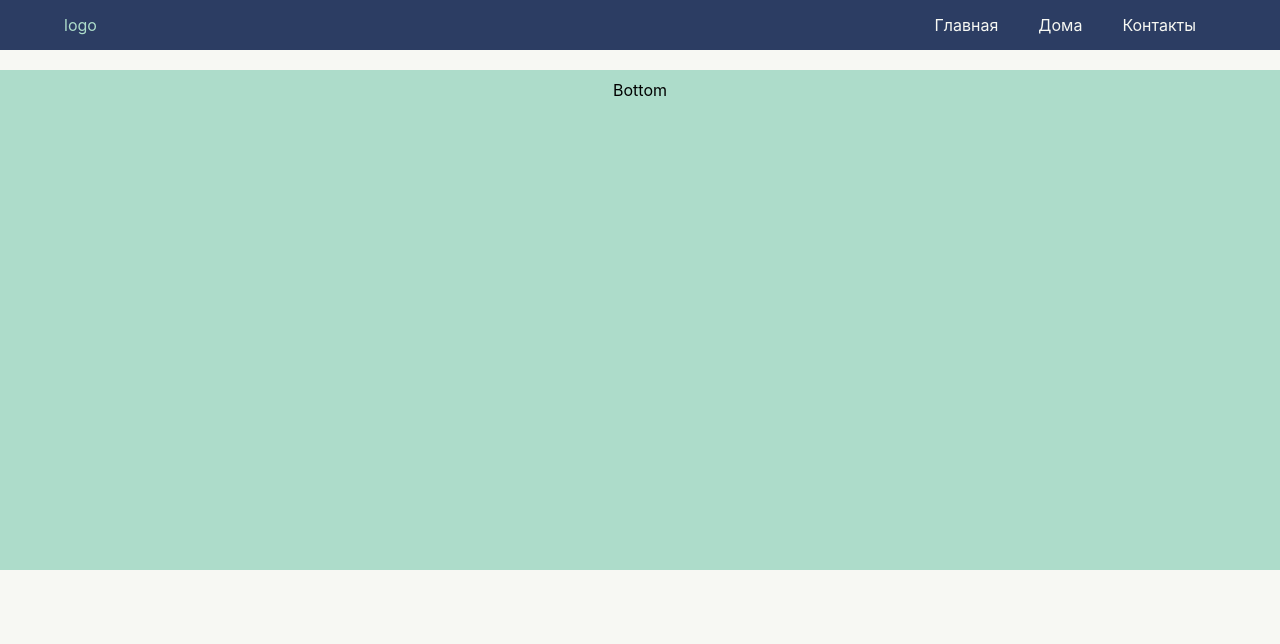
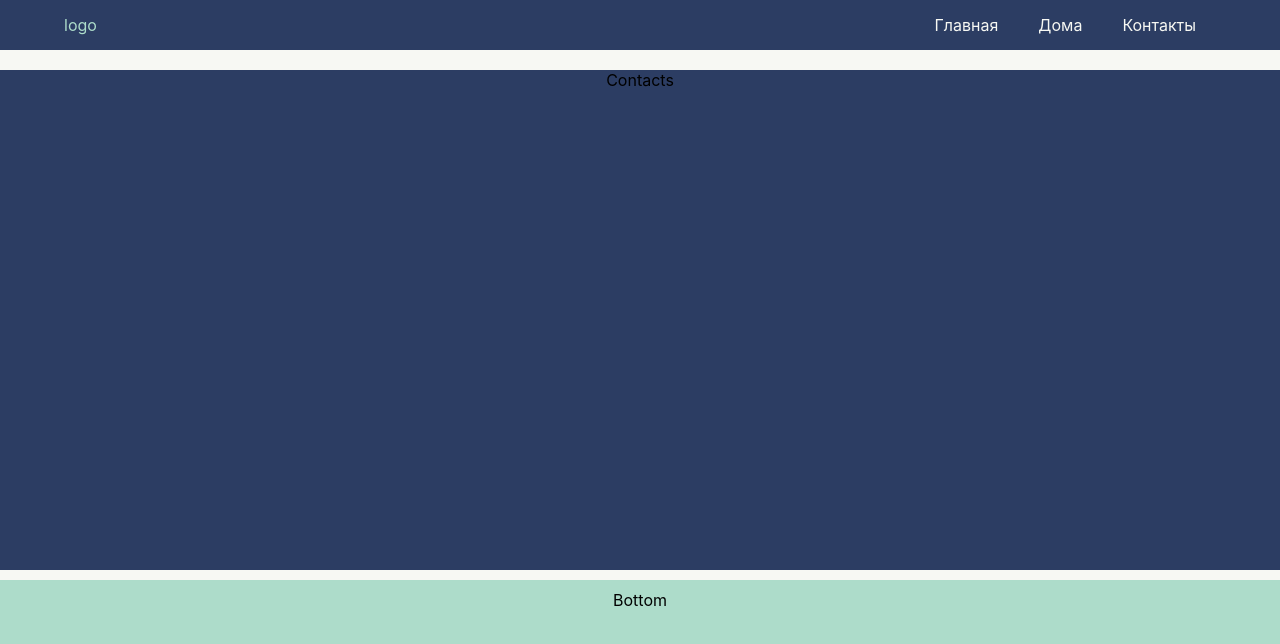
Before and after one commit to palmaoff/House, a React (Create React App) app: page /contacts in a window 1280 px wide. Shown: the top 644 px of the page. Built offline with nearby package versions, Linux system fonts and the light colour scheme.

Commit message:
scroll to the top component & contacts

```diff
--- a/src/App.js
+++ b/src/App.js
@@ -1,18 +1,22 @@
-import React from 'react'
+import React, { useEffect } from 'react'
 import './App.css'
 import Header from './components/Header/Header'
 import MainBlock from './components/MainBlock/MainBlock'
 import Bottom from './components/Bottom/Bottom'
 import { BrowserRouter, Route } from 'react-router-dom'
 import HouseListContainer from './components/HouseList/HouseListContainer'
+import Contacts from './components/Contacts/Contacts'
+import ScrollToTheTop from './components/ScrollToTheTop'
 
 const App = () => {
   return (
-    <BrowserRouter>
+    <BrowserRouter onUpdate={() => window.scrollTo(0, 0)}>
+      <ScrollToTheTop />
       <Header />
       <div className="field"></div>
-      <Route path='/main' component={MainBlock}/>
-      <Route path='/houses' component={HouseListContainer}/>
+      <Route path='/main' component={MainBlock} />
+      <Route path='/houses' component={HouseListContainer} />
+      <Route path='/contacts' component={Contacts} />
       <Bottom />
     </BrowserRouter>
   );
--- /dev/null
+++ b/src/components/Contacts/Contacts.jsx
@@ -0,0 +1,12 @@
+import React from 'react'
+import css from './Contacts.module.css'
+
+const Contacts = () => {
+	return (
+		<div className={css.wrapper}>
+			Contacts
+		</div>
+	)
+}
+
+export default Contacts
--- /dev/null
+++ b/src/components/Contacts/Contacts.module.css
@@ -0,0 +1,11 @@
+.wrapper {
+	display: flex;
+	flex-direction: row;
+	align-items: stretch;
+	justify-content: space-around;
+	flex-wrap: wrap;
+	background-color: #2c3d63;
+	margin: 10px auto 0px auto;
+	height: 500px;
+	min-width: 400px;
+}
--- a/src/components/HouseList/HouseList.module.css
+++ b/src/components/HouseList/HouseList.module.css
@@ -26,4 +26,5 @@
   text-align: center;
   margin-bottom: 20px;
   font-size: 20px;
+  color: #f7f8f3;
 }
--- /dev/null
+++ b/src/components/ScrollToTheTop.jsx
@@ -0,0 +1,16 @@
+import React, { Component } from "react";
+import { withRouter } from "react-router-dom";
+
+class ScrollToTop extends Component {
+	componentDidUpdate(prevProps) {
+		if (this.props.location !== prevProps.location) {
+			window.scrollTo(0, 0);
+		}
+	}
+
+	render() {
+		return <React.Fragment />
+	}
+}
+
+export default withRouter(ScrollToTop)
--- a/src/index.css
+++ b/src/index.css
@@ -6,7 +6,6 @@ body {
   -webkit-font-smoothing: antialiased;
   -moz-osx-font-smoothing: grayscale;
   background-color: #f7f8f3;
-  height: 1000px;
 }
 
 code {
```
